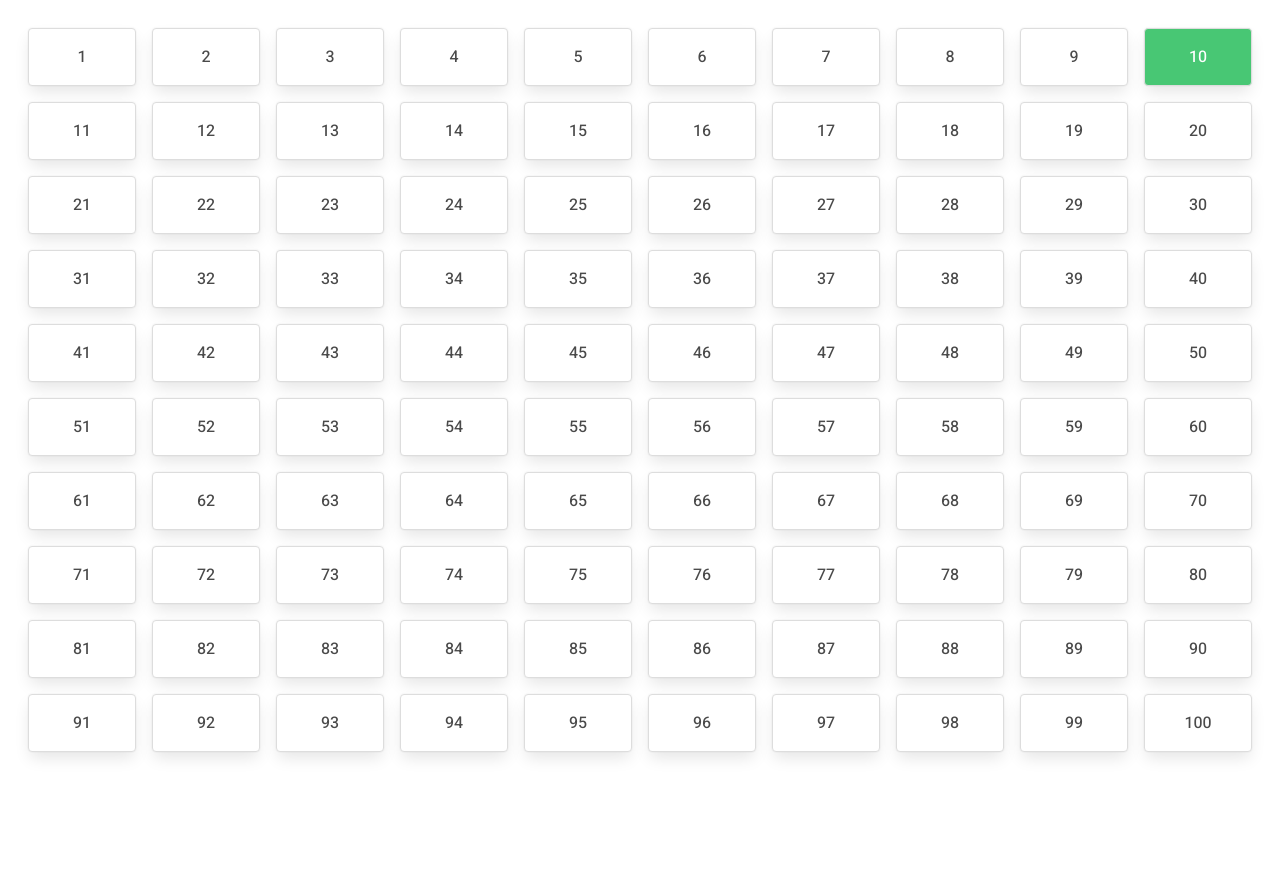
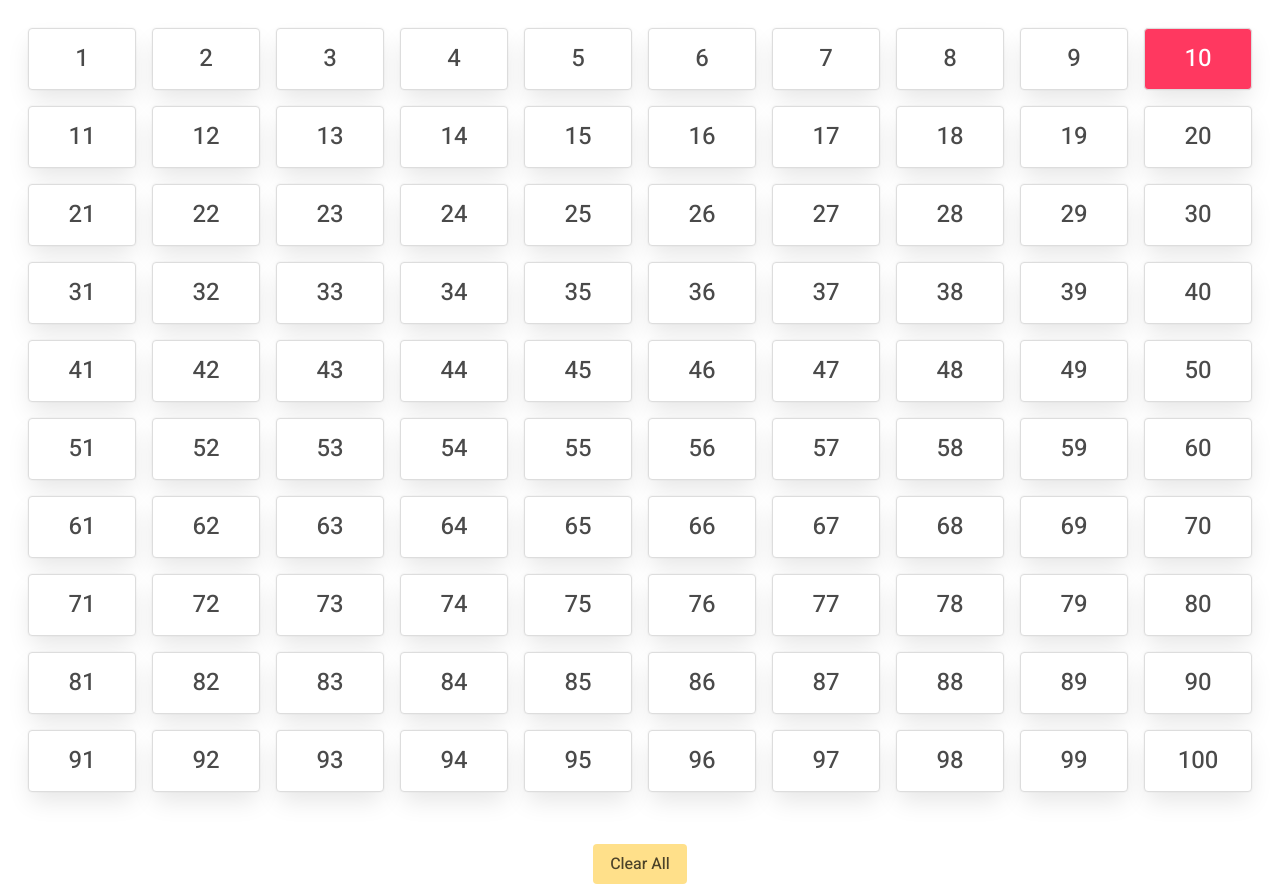
Before and after one commit to alexpppp/hundreds-board, a plain HTML site: page index.html in a window 1280 px wide. Both pictures are taken after a click on the element "10". Before the commit the page ends 804 px from the top, so only its background shows below. Drawn offline with nearby package versions, Linux system fonts and the light colour scheme.

Commit message:
add Clear All functionality, change colour

```diff
--- a/index.html
+++ b/index.html
@@ -1,16 +1,20 @@
 <!DOCTYPE html>
 <html lang="en">
-  <head>
+<head>
     <meta charset="UTF-8" />
     <title>Hundreds Board</title>
+    <link rel='icon' href='favicon.ico' type='image/x-icon'/ >
     <meta name="viewport" content="width=device-width, initial-scale=1.0" />
     <link rel="stylesheet" href="https://cdn.jsdelivr.net/npm/bulma@0.9.1/css/bulma.min.css">
     <link rel="stylesheet" href="./styles.css" />
     <link href="https://fonts.googleapis.com/css2?family=Heebo:wght@300;500;700&display=swap" rel="stylesheet">
-  </head>
-  <body>
+</head>
+<body>
     <div id="board" class="columns">
     </div>
-  <script src="./scripts.js"></script>
-  </body>
+    <div class="center">
+        <a class="button is-warning" onClick="makeBoard()">Clear All</a>
+    </div>
+    <script src="./scripts.js"></script>
+</body>
 </html>
--- a/scripts.js
+++ b/scripts.js
@@ -5,11 +5,11 @@
 window.onload = function(event) {
     makeBoard()
     document.addEventListener("click", toggleColor)
-
 };
 
 function makeBoard() {
     var boardElement = document.getElementById('board')
+    boardElement.innerText = null
     boardElement.style.setProperty('--grid-rows', 10);
     boardElement.style.setProperty('--grid-cols', 10);
     for (i = 0; i < 100; i++) {
@@ -24,11 +24,10 @@ function makeBoard() {
 function toggleColor(event) {
     var cardClasses = event.target.classList
     if (cardClasses.contains("card")) {
-        if (cardClasses.contains("green")){
-            cardClasses.remove("green")
+        if (cardClasses.contains("light-red")){
+            cardClasses.remove("light-red")
         } else {
-            cardClasses.add("green")
+            cardClasses.add("light-red")
         }
     }
-    // event.target.classList
 }
--- a/styles.css
+++ b/styles.css
@@ -5,7 +5,7 @@ body {
 :root {
     --grid-cols: 1;
     --grid-rows: 1;
-  }
+}
 
 #board {
     display: grid;
@@ -13,15 +13,20 @@ body {
     grid-template-rows: repeat(var(--grid-rows), 1fr);
     grid-template-columns: repeat(var(--grid-cols), 1fr);
     padding: 40px;
-  }
+}
 
 .grid-item {
-    padding: 1em;
+    padding: 0.5em;
     border: 1px solid #ddd;
     text-align: center;
-  }
+    font-size: 1.5rem;
+}
 
-  .green {
-    background-color: #48c774;
+.light-red {
+    background-color: #ff3860;
     color: #fff;
 }
+
+.center {
+    text-align: center;
+}
```
Also changed, not shown: favicon.ico (added).
